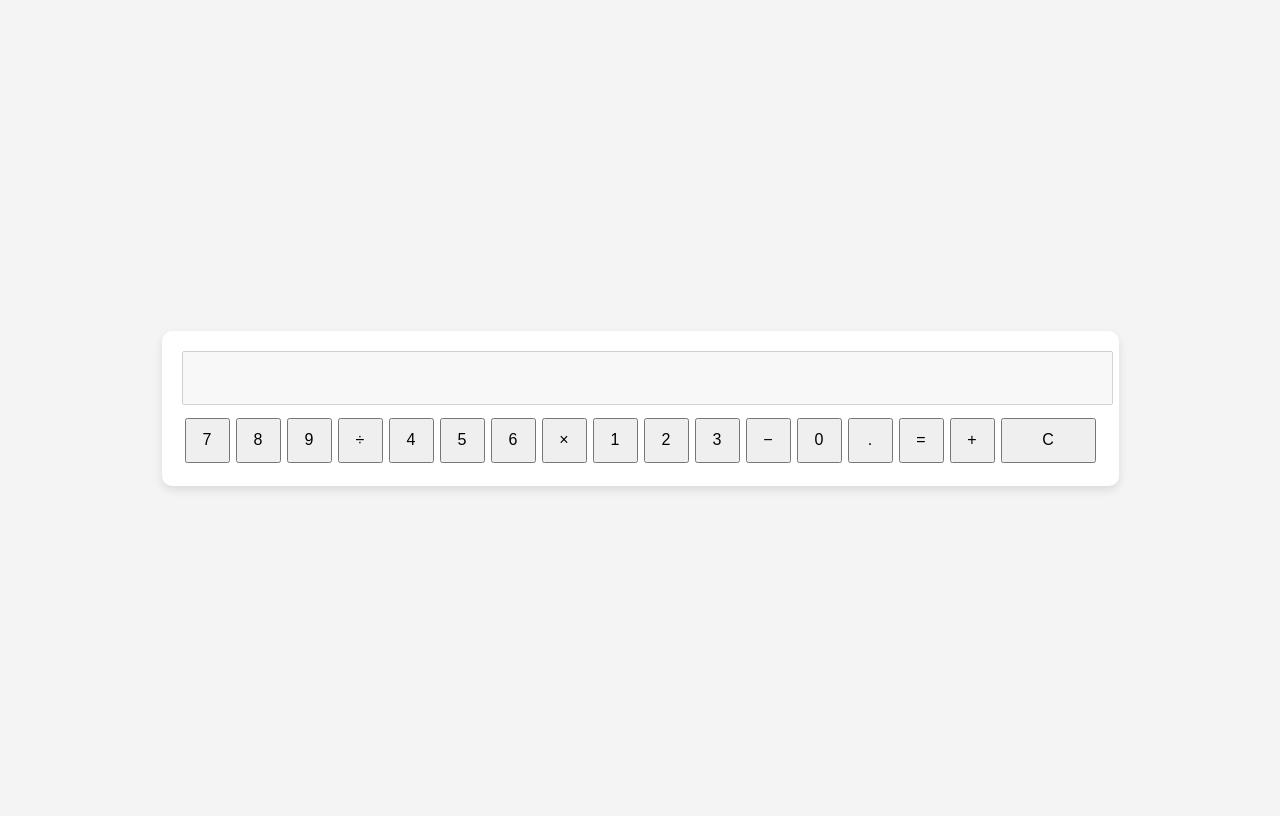
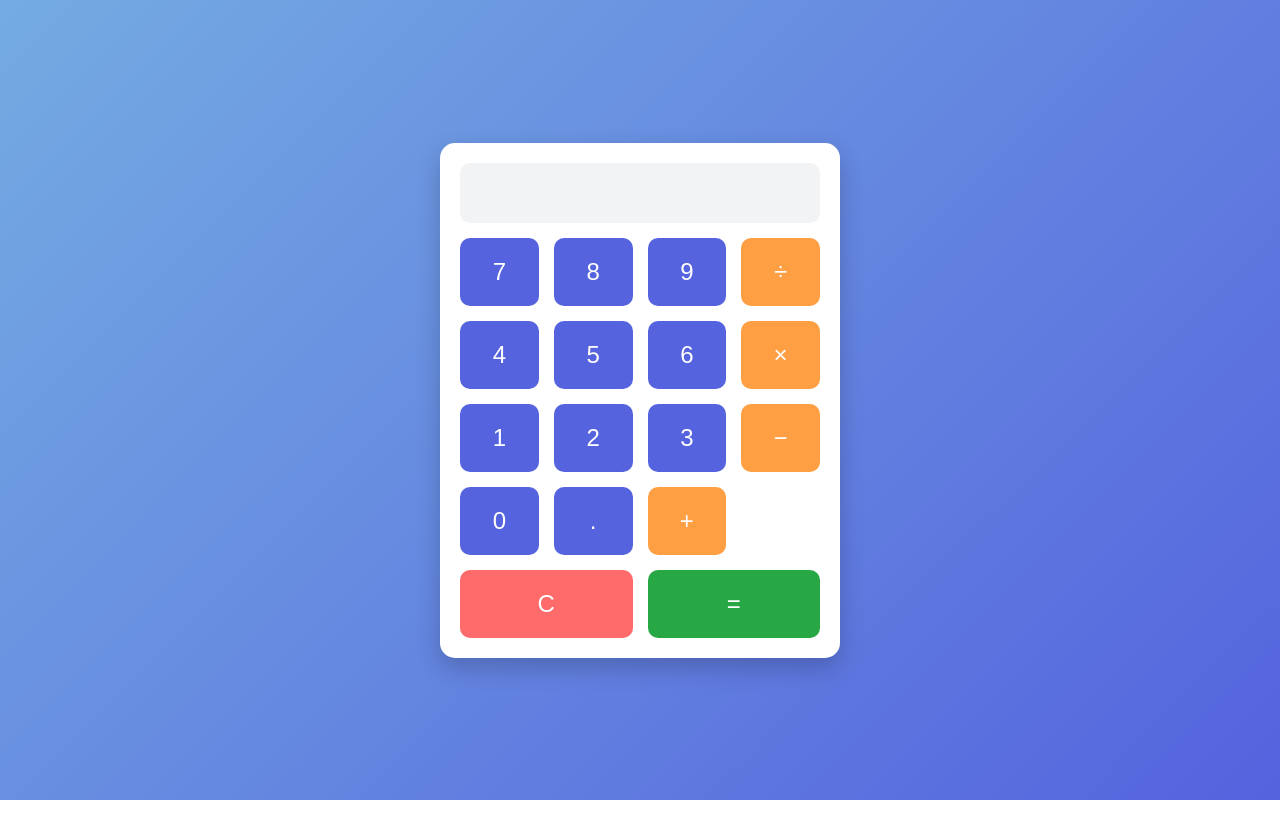
Before and after one commit to Dadox01/WebCalc, a plain HTML site: page index.html in a window 1280 px wide. Drawn offline with Linux system fonts and the light colour scheme.

Commit message:
Update index.html

```diff
--- a/index.html
+++ b/index.html
@@ -2,45 +2,105 @@
 <html lang="it">
 <head>
   <meta charset="UTF-8">
-  <meta name="viewport" content="width=device-width, initial-scale=1.0">
-  <title>Calcolatrice Semplice</title>
+  <meta name="viewport" content="width=device-width, initial-scale=1">
+  <title>Calcolatrice Moderna</title>
   <style>
+    /* Reset base */
+    * {
+      box-sizing: border-box;
+      margin: 0;
+      padding: 0;
+    }
+
     body {
-      font-family: Arial, sans-serif;
+      font-family: 'Segoe UI', Tahoma, Geneva, Verdana, sans-serif;
+      background: linear-gradient(135deg, #74ABE2, #5563DE);
       display: flex;
+      align-items: center;
       justify-content: center;
-      align-items: center;
-      height: 100vh;
-      background: #f4f4f4;
+      min-height: 100vh;
+      padding: 20px;
     }
+
     .calculator {
       background: #fff;
+      border-radius: 15px;
+      box-shadow: 0 10px 25px rgba(0, 0, 0, 0.2);
+      max-width: 400px;
+      width: 100%;
       padding: 20px;
-      border-radius: 10px;
-      box-shadow: 0 4px 10px rgba(0,0,0,0.1);
     }
+
     #display {
       width: 100%;
-      height: 40px;
-      font-size: 1.2em;
+      height: 60px;
+      border: none;
+      background: #f1f3f5;
+      border-radius: 10px;
+      font-size: 2rem;
       text-align: right;
-      margin-bottom: 10px;
-      padding: 5px;
+      padding: 10px;
+      margin-bottom: 15px;
     }
+
+    .buttons {
+      display: grid;
+      grid-template-columns: repeat(4, 1fr);
+      gap: 15px;
+    }
+
     .buttons button {
-      width: 45px;
-      height: 45px;
-      margin: 3px;
-      font-size: 1em;
+      padding: 20px;
+      font-size: 1.5rem;
+      border: none;
+      border-radius: 10px;
+      background: #5563DE;
+      color: #fff;
       cursor: pointer;
+      transition: background 0.3s;
     }
-    .buttons {
-      display: flex;
-      flex-wrap: wrap;
-      justify-content: center;
+
+    .buttons button:hover {
+      background: #3c4ecb;
     }
-    .buttons button.wide {
-      width: 95px;
+
+    /* Stile per gli operatori */
+    .buttons button.operator {
+      background: #ff9f43;
+    }
+
+    .buttons button.operator:hover {
+      background: #ff7b00;
+    }
+
+    /* Pulsante clear che occupa due colonne */
+    .buttons button.clear {
+      grid-column: span 2;
+      background: #ff6b6b;
+    }
+
+    .buttons button.clear:hover {
+      background: #ff3b3b;
+    }
+
+    /* Pulsante equals che occupa due colonne */
+    .buttons button.equals {
+      grid-column: span 2;
+      background: #28a745;
+    }
+
+    .buttons button.equals:hover {
+      background: #218838;
+    }
+
+    @media (max-width: 480px) {
+      #display {
+        font-size: 1.5rem;
+      }
+      .buttons button {
+        padding: 15px;
+        font-size: 1.2rem;
+      }
     }
   </style>
 </head>
@@ -51,24 +111,24 @@
       <button onclick="appendValue('7')">7</button>
       <button onclick="appendValue('8')">8</button>
       <button onclick="appendValue('9')">9</button>
-      <button onclick="appendValue('/')">÷</button>
+      <button class="operator" onclick="appendValue('/')">÷</button>
 
       <button onclick="appendValue('4')">4</button>
       <button onclick="appendValue('5')">5</button>
       <button onclick="appendValue('6')">6</button>
-      <button onclick="appendValue('*')">×</button>
+      <button class="operator" onclick="appendValue('*')">×</button>
 
       <button onclick="appendValue('1')">1</button>
       <button onclick="appendValue('2')">2</button>
       <button onclick="appendValue('3')">3</button>
-      <button onclick="appendValue('-')">−</button>
+      <button class="operator" onclick="appendValue('-')">−</button>
 
       <button onclick="appendValue('0')">0</button>
       <button onclick="appendValue('.')">.</button>
-      <button onclick="calculate()">=</button>
-      <button onclick="appendValue('+')">+</button>
+      <button class="operator" onclick="appendValue('+')">+</button>
+      <button class="clear" onclick="clearDisplay()">C</button>
 
-      <button class="wide" onclick="clearDisplay()">C</button>
+      <button class="equals" onclick="calculate()">=</button>
     </div>
   </div>
 
```
